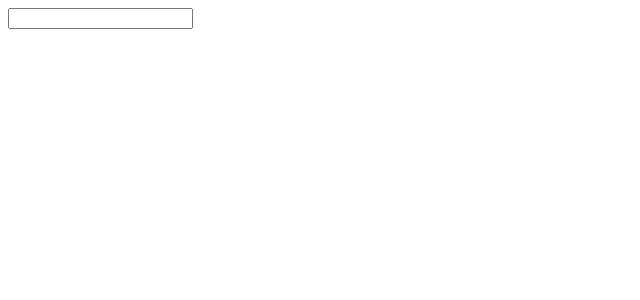
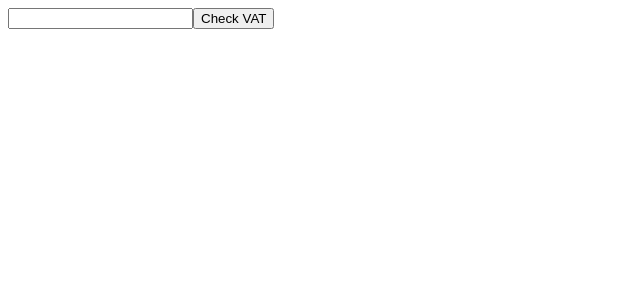
Before and after one commit to pnowak/vat-validate, a React app: page / in a window 1280 px wide. Shown: the top 300 px of the page, without its empty margins (0-640 px from the left). Built offline with nearby package versions, Linux system fonts and the light colour scheme; the HTML template or start-up script is replaced by a standard one.

Commit message:
VatForm submit button has a submit button

```diff
--- a/src/features/vatform/VatForm.tsx
+++ b/src/features/vatform/VatForm.tsx
@@ -8,6 +8,7 @@ export const VatForm = (): ReactElement => {
         name="nip"
         id="nip"
       />
+      <input type="submit" value="Check VAT" />
     </form>
   )
 };
```
Also changed, not shown: 1 other file (tests, documents, lock files or other folders).
